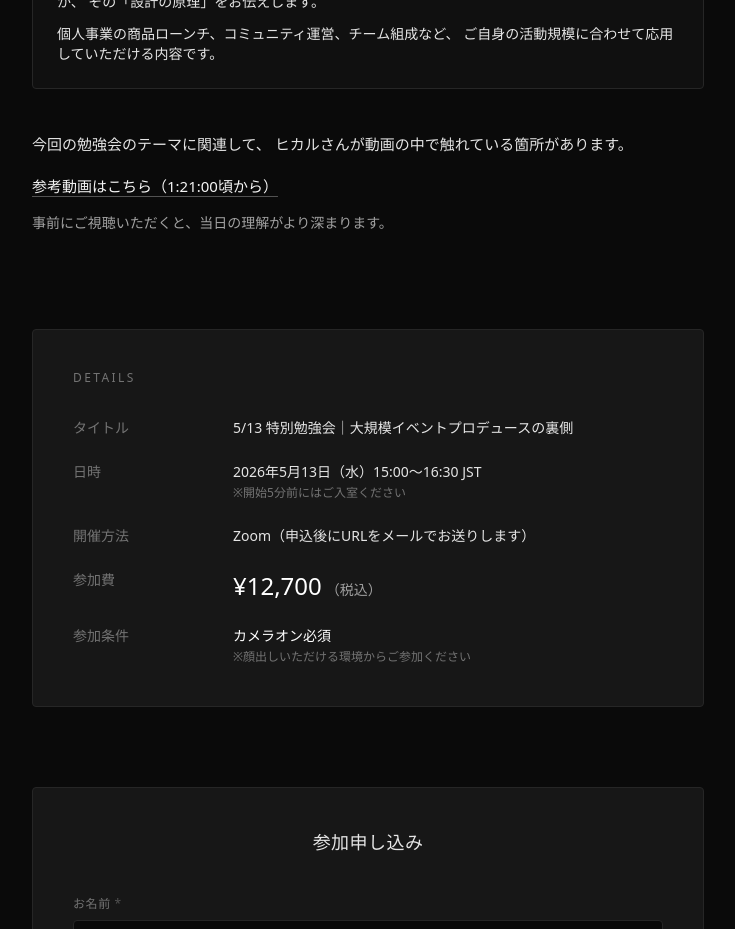
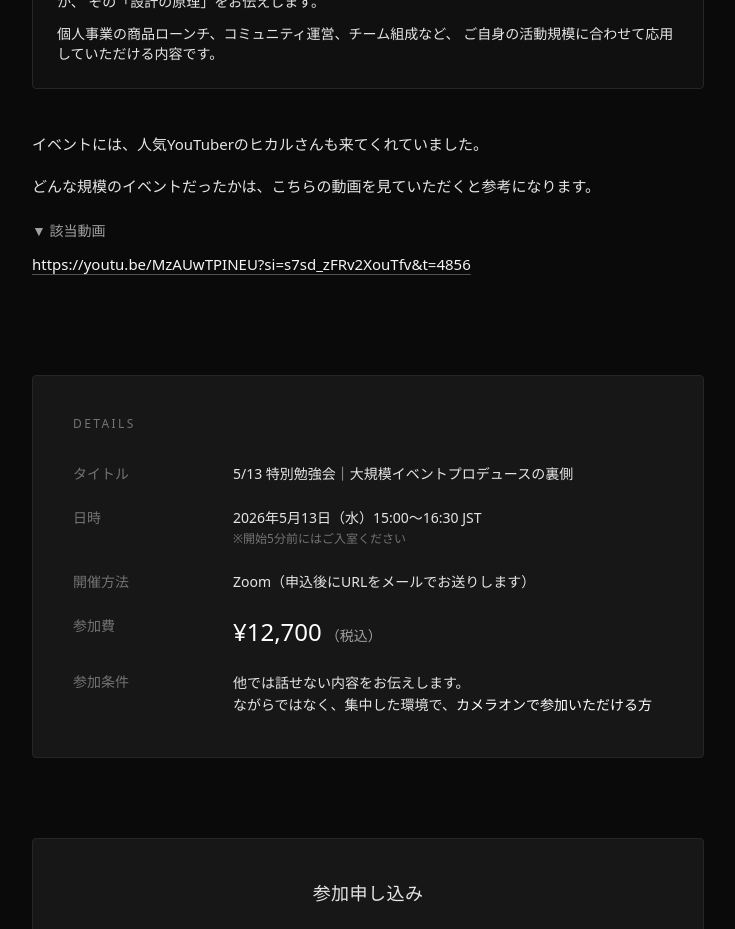
Before and after one commit to seminar-shirahamaryouta/seminar-app, a Next.js app: page /study-0513 in a window 1280 px wide. Shown: the part 1640-2569 px from the top of the page, without its empty margins (272-1007 px from the left). Built offline with nearby package versions, Linux system fonts and the light colour scheme.

Commit message:
Refine /study-0513 LP copy and add Hikaru event image
- Update Hikaru video URL with timestamp (t=4856)
- Rewrite video reference section per email-aligned copy
- Update participation condition wording on LP and success page
- Add public/hikaru-event.png for use in invitation email HTML

```diff
--- a/src/app/study-0513/page.tsx
+++ b/src/app/study-0513/page.tsx
@@ -150,22 +150,24 @@
           {/* Hikaru video reference */}
           <div className="space-y-3">
             <p>
-              今回の勉強会のテーマに関連して、
-              ヒカルさんが動画の中で触れている箇所があります。
+              イベントには、人気YouTuberのヒカルさんも来てくれていました。
             </p>
             <p>
-              <a
-                href="https://youtu.be/MzAUwTPINEU?si=W0IDiQgk72s2sXEr"
-                target="_blank"
-                rel="noopener noreferrer"
-                className="text-neutral-100 underline underline-offset-4 decoration-neutral-600 hover:decoration-neutral-300 transition-colors"
-              >
-                参考動画はこちら（1:21:00頃から）
-              </a>
+              どんな規模のイベントだったかは、こちらの動画を見ていただくと参考になります。
             </p>
-            <p className="text-sm text-neutral-400">
-              事前にご視聴いただくと、当日の理解がより深まります。
-            </p>
+            <div className="pt-2 space-y-2">
+              <p className="text-sm text-neutral-400">▼ 該当動画</p>
+              <p>
+                <a
+                  href="https://youtu.be/MzAUwTPINEU?si=s7sd_zFRv2XouTfv&t=4856"
+                  target="_blank"
+                  rel="noopener noreferrer"
+                  className="text-neutral-100 underline underline-offset-4 decoration-neutral-600 hover:decoration-neutral-300 transition-colors break-all"
+                >
+                  https://youtu.be/MzAUwTPINEU?si=s7sd_zFRv2XouTfv&t=4856
+                </a>
+              </p>
+            </div>
           </div>
         </div>
 
@@ -217,11 +219,12 @@
               <dt className="text-neutral-500 w-32 shrink-0 mb-1 sm:mb-0">
                 参加条件
               </dt>
-              <dd className="text-neutral-200">
-                <span className="text-white font-medium">カメラオン必須</span>
+              <dd className="text-neutral-200 leading-relaxed">
+                他では話せない内容をお伝えします。
                 <br />
-                <span className="text-neutral-500 text-xs">
-                  ※顔出しいただける環境からご参加ください
+                ながらではなく、集中した環境で、
+                <span className="text-white font-medium">
+                  カメラオンで参加いただける方
                 </span>
               </dd>
             </div>
--- a/src/app/study-0513/success/page.tsx
+++ b/src/app/study-0513/success/page.tsx
@@ -67,10 +67,15 @@
           <h2 className="text-xs tracking-[0.2em] text-neutral-500 uppercase mb-6">
             Notes
           </h2>
-          <ul className="space-y-3 text-sm text-neutral-300">
+          <ul className="space-y-3 text-sm text-neutral-300 leading-relaxed">
             <li>
-              <span className="text-white font-medium">カメラオン必須</span>
-              でのご参加をお願いします。
+              他では話せない内容をお伝えします。
+              <br />
+              ながらではなく、集中した環境で、
+              <span className="text-white font-medium">
+                カメラオンで参加いただける方
+              </span>
+              のみでお願いします。
             </li>
             <li>開始5分前にはご入室ください。</li>
             <li>
```
Also changed, not shown: public/hikaru-event.png (added).
